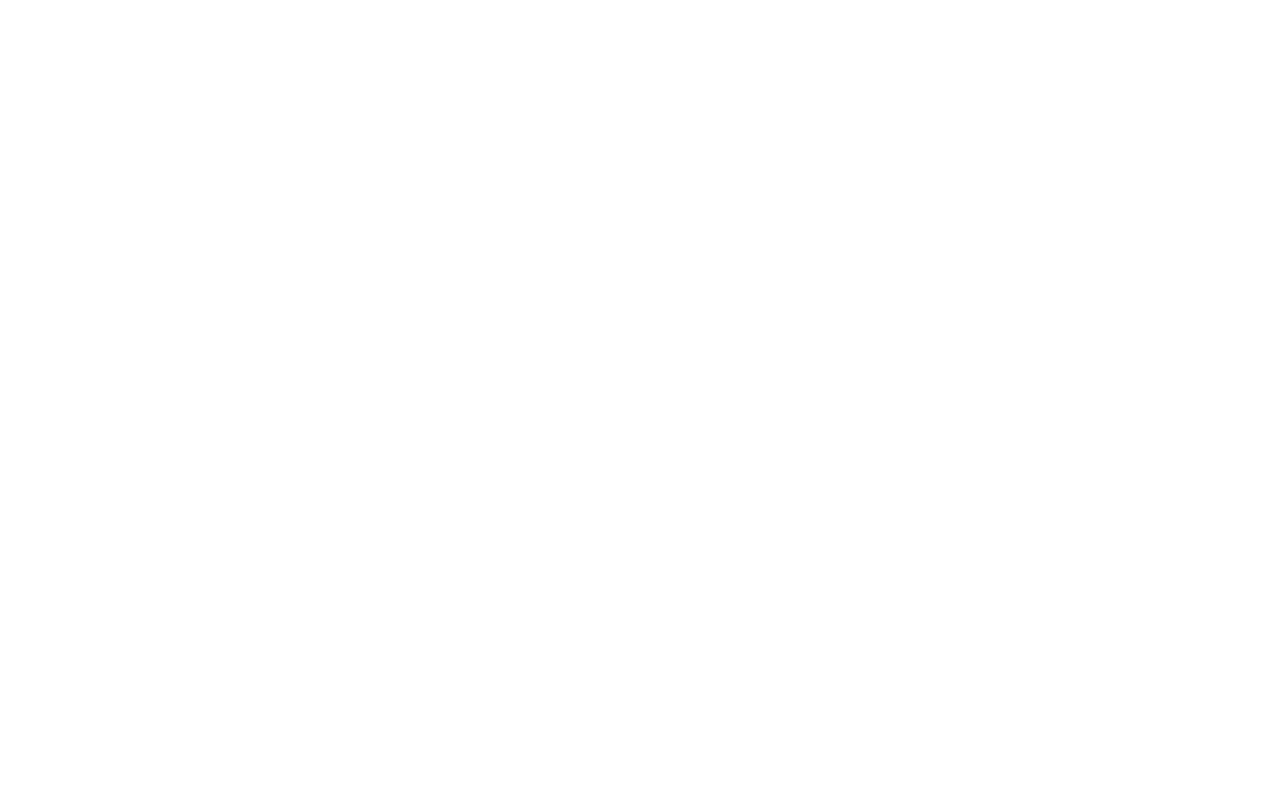
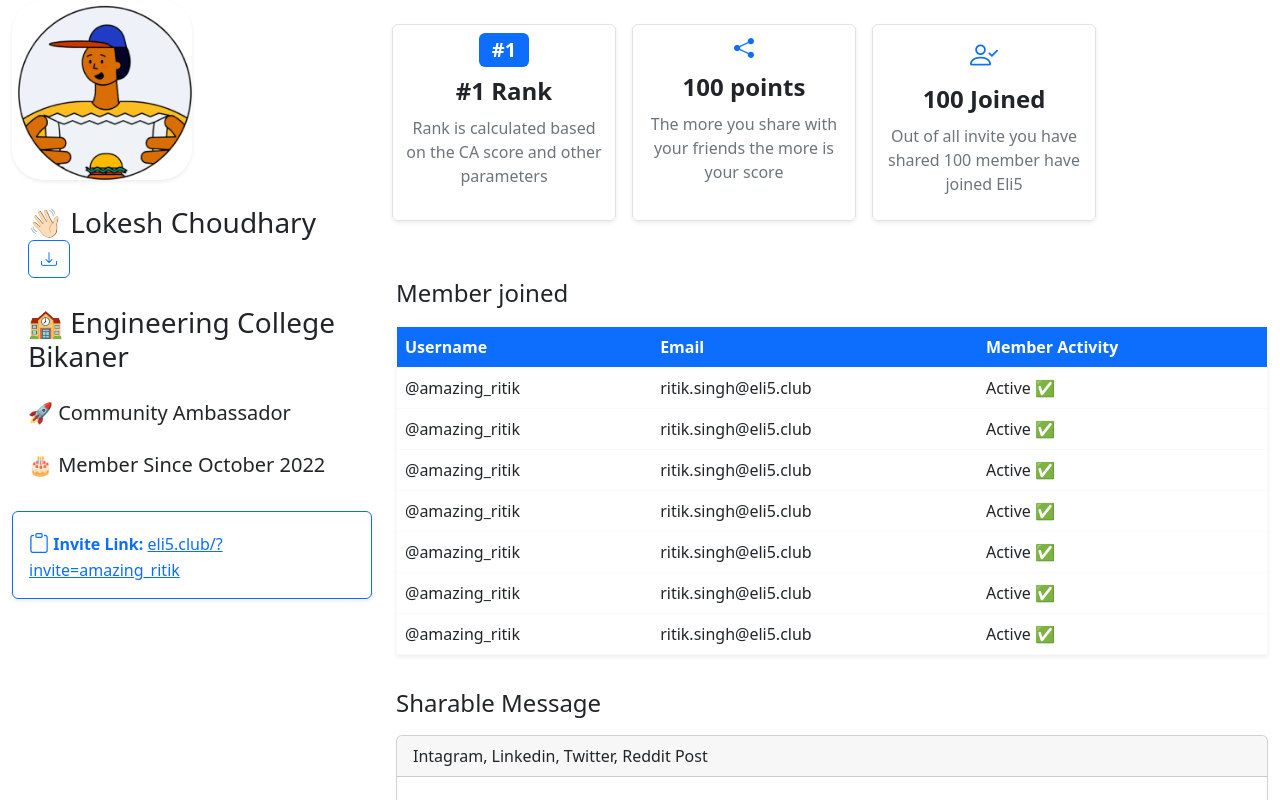
Before and after one commit to lokeshchoudhary-lc/eli5-ssr, a SvelteKit app: page /ca/dashboard in a window 1280 px wide. Before the commit this address had no page. Built offline with nearby package versions, Linux system fonts and the light colour scheme.

Commit message:
CA dashboard

```diff
--- /dev/null
+++ b/src/routes/ca/dashboard/+page.svelte
@@ -0,0 +1,193 @@
+<script>
+  import Nav from '$lib/navbar.svelte';
+
+</script>
+
+  <div class="app_page1">
+    <div class="row">
+        <div class="col-sm-4" id="left">
+
+            <div class="card border border-0">
+                <img src="/assets/images/profile/pic5.png" class="card-img-top w-50 rounded-5 shadow-sm">
+                <div class="card-body">
+                  <h3>👋🏻 Lokesh Choudhary <button class="btn btn-outline-primary"><i class="bi bi-download"></i></button></h3>
+                  <h3>🏫 Engineering College Bikaner</h3>
+                  <h5>🚀 Community Ambassador</h5>
+                  <h5>🎂 Member Since October 2022</h5>
+                </div>
+              </div>
+
+              <div class="alert alert-ligth text-primary shadow-sm border-primary" role="alert">
+                <b><i class="bi bi-clipboard fs-5"></i> Invite Link:</b> <u> eli5.club/?invite=amazing_ritik </u>
+              </div>
+
+        </div>
+
+        <div class="col-sm-4" id="right">
+            <!-- <div class="container py-4"></div> -->
+
+
+            <div class="row py-4" >
+                <div class="col">
+                    <div class="row row-cols-1 row-cols-sm-4 g-4 text-center">
+                      <div class="col-lg-3 gap-2 border shadow-sm rounded py-2 mx-lg-2">
+                        <span class="badge text-bg-primary fs-5">#1</span>
+                        <h4 class="fw-semibold mb-0">#1 Rank</h4>
+                        <p class="text-muted">Rank is calculated based on the CA score and other parameters</p>
+                      </div>
+
+                      <div class="col-lg-3 gap-2 border shadow-sm rounded py-2 mx-lg-2">
+                        <i class="bi bi-share-fill text-primary fs-5"></i>
+                        <h4 class="fw-semibold mb-0">100 points</h4>
+                        <p class="text-muted">The more you share with your friends the more is your score</p>
+                      </div>
+
+                      <div class="col-lg-3 gap-2 border shadow-sm rounded py-2 mx-lg-2">
+                        <i class="bi bi-person-check fs-3 text-primary"></i>
+                        <h4 class="fw-semibold mb-0">100 Joined</h4>
+                        <p class="text-muted">Out of all invite you have shared 100 member have joined Eli5</p>
+                      </div>
+
+
+                    </div>
+                  </div>
+            </div>
+
+            <h4 class="text-start mt-4">Member joined</h4>
+
+            <table class="table border border-light shadow-sm">
+                <thead>
+                  <tr class="bg-primary text-white">
+                    <th scope="col">Username</th>
+                    <th scope="col">Email</th>
+                    <th scope="col">Member Activity</th>
+                  </tr>
+                </thead>
+                <tbody>
+                  <tr>
+                    <td>@amazing_ritik</td>
+                    <td>ritik.singh@eli5.club</td>
+                    <td>Active ✅</td>
+                  </tr>
+                  <tr>
+                    <td>@amazing_ritik</td>
+                    <td>ritik.singh@eli5.club</td>
+                    <td>Active ✅</td>
+                  </tr>
+                  <tr>
+                    <td>@amazing_ritik</td>
+                    <td>ritik.singh@eli5.club</td>
+                    <td>Active ✅</td>
+                  </tr>
+                  <tr>
+                    <td>@amazing_ritik</td>
+                    <td>ritik.singh@eli5.club</td>
+                    <td>Active ✅</td>
+                  </tr>
+                  <tr>
+                    <td>@amazing_ritik</td>
+                    <td>ritik.singh@eli5.club</td>
+                    <td>Active ✅</td>
+                  </tr>
+                  <tr>
+                    <td>@amazing_ritik</td>
+                    <td>ritik.singh@eli5.club</td>
+                    <td>Active ✅</td>
+                  </tr>
+                  <tr>
+                    <td>@amazing_ritik</td>
+                    <td>ritik.singh@eli5.club</td>
+                    <td>Active ✅</td>
+                  </tr>
+                </tbody>
+              </table>
+
+              <h4 class="text-start mt-4">Sharable Message</h4>
+              <div class="card my-2">
+                <div class="card-header">
+                  Intagram, Linkedin, Twitter, Reddit Post
+                </div>
+                <div class="card-body">
+                  <blockquote class="blockquote mb-0">
+                    <p>A well-known quote, contained in a blockquote element.</p>
+                    <footer class="blockquote-footer">Someone famous in <cite title="Source Title">Source Title</cite></footer>
+                  </blockquote>
+                </div>
+              </div>
+
+              <div class="card my-2">
+                <div class="card-header">
+                  Youtube Video Sharng Caption
+                </div>
+                <div class="card-body">
+                  <blockquote class="blockquote mb-0">
+                    <p>A well-known quote, contained in a blockquote element.</p>
+                    <footer class="blockquote-footer">Someone famous in <cite title="Source Title">Source Title</cite></footer>
+                  </blockquote>
+                </div>
+              </div>
+
+              <div class="card my-2">
+                <div class="card-header">
+                  Quote
+                </div>
+                <div class="card-body">
+                  <blockquote class="blockquote mb-0">
+                    <p>A well-known quote, contained in a blockquote element.</p>
+                    <footer class="blockquote-footer">Someone famous in <cite title="Source Title">Source Title</cite></footer>
+                  </blockquote>
+                </div>
+              </div>
+
+        </div>
+    </div>
+</div>
+
+
+<style>
+.app_page1 {
+  margin: 10px;
+  padding: 10px;
+  overflow: hidden;
+  height:100%;
+}
+
+@media (min-width: 768px){
+  #left {
+    position: absolute;
+    top: 0px;
+    bottom: 0;
+    left: 0;
+    width: 30%;
+    overflow-y: scroll;
+  }
+
+  #right {
+    position: absolute;
+    top: 0;
+    bottom: 0;
+    right: 0;
+    overflow-y: scroll;
+    width: 70%;
+  }
+}
+
+#left {
+  height:100%;
+}
+
+
+#right {
+  height:100%;
+}
+
+h4,h3,h5{
+  padding: 10px 0;
+}
+
+.tool-card{
+  border: 2px solid black;
+  padding: 10px 10px;
+  margin: 10px 0;
+}
+</style>
```
